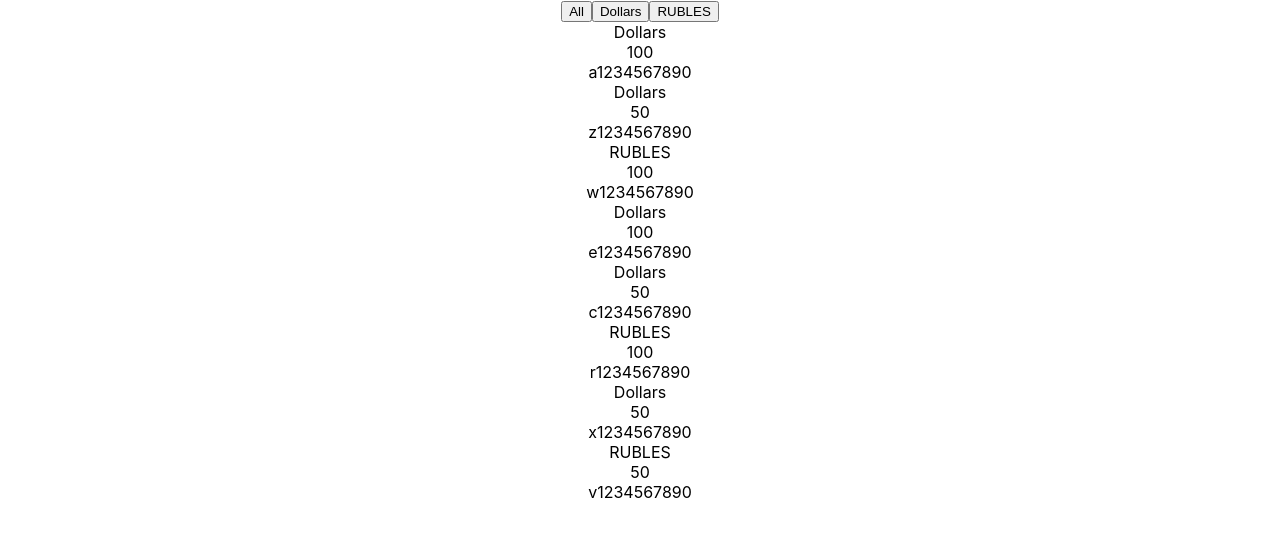
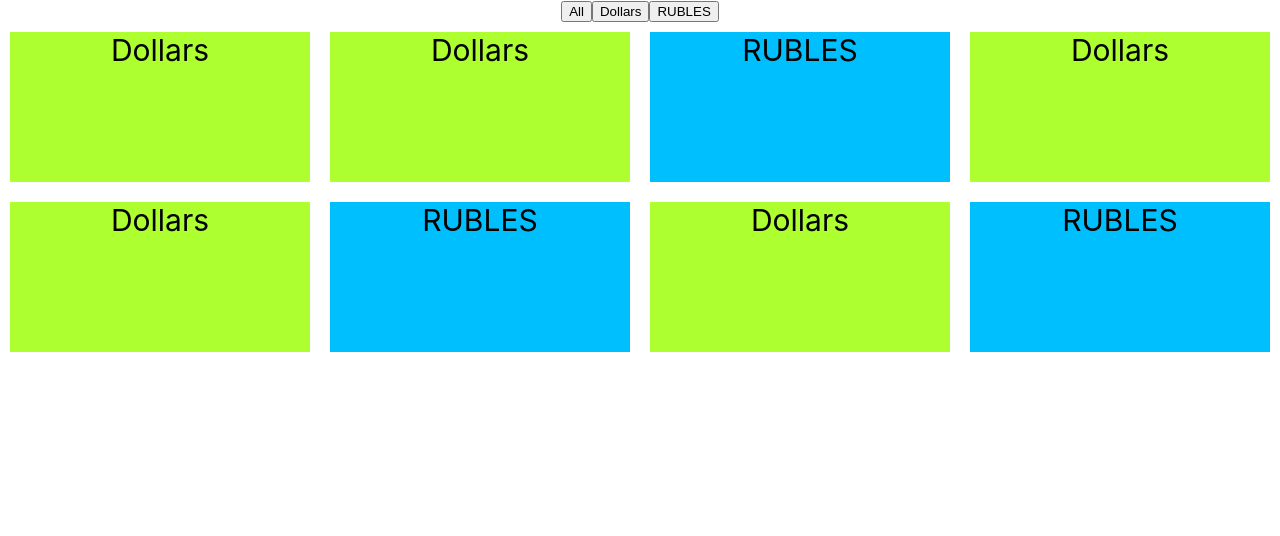
Before and after one commit to dktwho/microtask-1-1-1, a React (Create React App) app: page / in a window 1280 px wide. Shown: the top 536 px of the page. Built offline with nearby package versions, Linux system fonts and the light colour scheme.

Commit message:
update component Currentbankomat, add styled component for filter, dollar-green, blue-rubles

```diff
--- a/src/App.tsx
+++ b/src/App.tsx
@@ -22,8 +22,7 @@ let defaultMoney: MoneyType[] = [
 
 export const moneyFilter = (money: MoneyType[], filter: BanknotesType): MoneyType[] => {
     if (filter === 'All') return defaultMoney
-    return  money.filter(el => el.banknotes === filter)
-
+    return money.filter(el => el.banknotes === filter)
 }
 
 function App() {
@@ -31,14 +30,12 @@ function App() {
     const [filterValue, setFilterValue] = useState<BanknotesType>('All')
     const filteredMoney = moneyFilter(money, filterValue)
 
-
     return (
         <div className="App">
             <Country
                 data={filteredMoney}
                 setFilterValue={setFilterValue}
             />
-
         </div>
     );
 }
--- a/src/City.tsx
+++ b/src/City.tsx
@@ -1,30 +1,32 @@
 import React from 'react';
+import {MoneyType} from "./App";
+import styled, {css} from 'styled-components'
 import {Currentbankomat} from "./Currentbankomat";
-import {MoneyType} from "./App";
 
 export type CityPropsType = {
     data: MoneyType[];
 }
 export const City = ({data}: CityPropsType) => {
-
-    // <Currentbankomat
-    //     key={index}
-    //     money={el}
-    // />
+    const mappedMoney = data.map((el: MoneyType, index: number) => (
+            <Currentbankomat
+                key={index}
+                money={el}
+            />
+        )
+    )
 
 
     return (
         <div>
-            {data.map((el: MoneyType, index: number) => {
-                return (
-                    <React.Fragment key={index}>
-                        <div>{el.banknotes}</div>
-                        <div>{el.value}</div>
-                        <div>{el.number}</div>
-                    </React.Fragment>
-                )
-
-            })}
+            <Wrapper>{mappedMoney}</Wrapper>
         </div>
     );
 };
+
+
+const Wrapper = styled.div`
+  display: flex;
+  flex-direction: row;
+  flex-wrap: wrap;
+  font-size: 30px;
+`
--- a/src/Currentbankomat.tsx
+++ b/src/Currentbankomat.tsx
@@ -1,9 +1,33 @@
 import React from 'react';
+import {MoneyType} from "./App";
+import styled from "styled-components";
 
-export const Currentbankomat = () => {
+export type CurrentBankomatType = {
+    money: MoneyType
+}
+export const Currentbankomat = ({money}: CurrentBankomatType) => {
     return (
-        <div>
-
-        </div>
+        money.banknotes === 'Dollars'
+            ? <BanknoteGreen>
+                {money.banknotes}
+            </BanknoteGreen>
+            :
+            <BanknoteBlue>
+                {money.banknotes}
+            </BanknoteBlue>
     );
 };
+
+const BanknoteGreen = styled.div`
+  background-color: greenyellow;
+  width: 300px;
+  height: 150px;
+  margin: 10px;
+`
+
+const BanknoteBlue = styled.div`
+  background-color: deepskyblue;
+  width: 300px;
+  height: 150px;
+  margin: 10px;
+`
```
